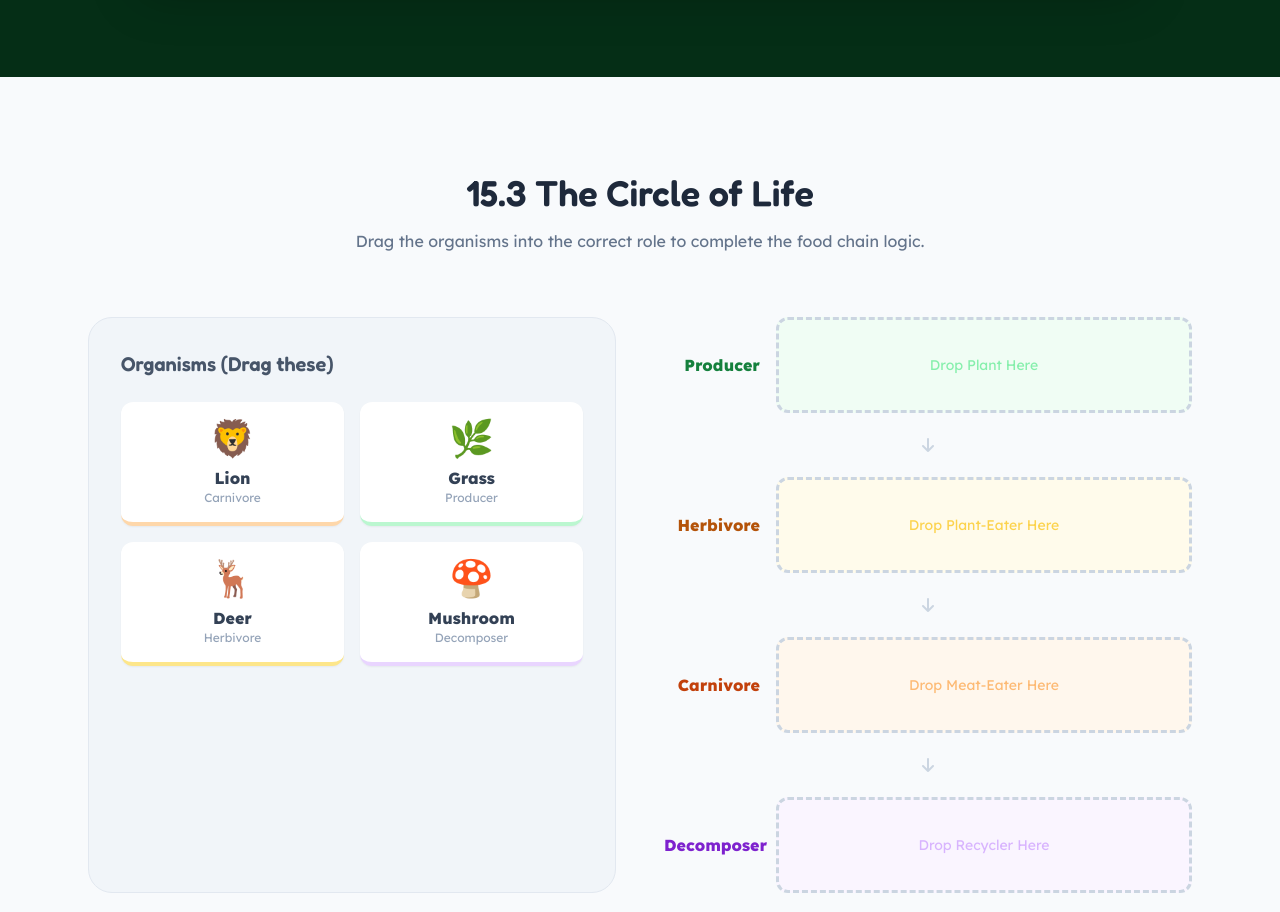
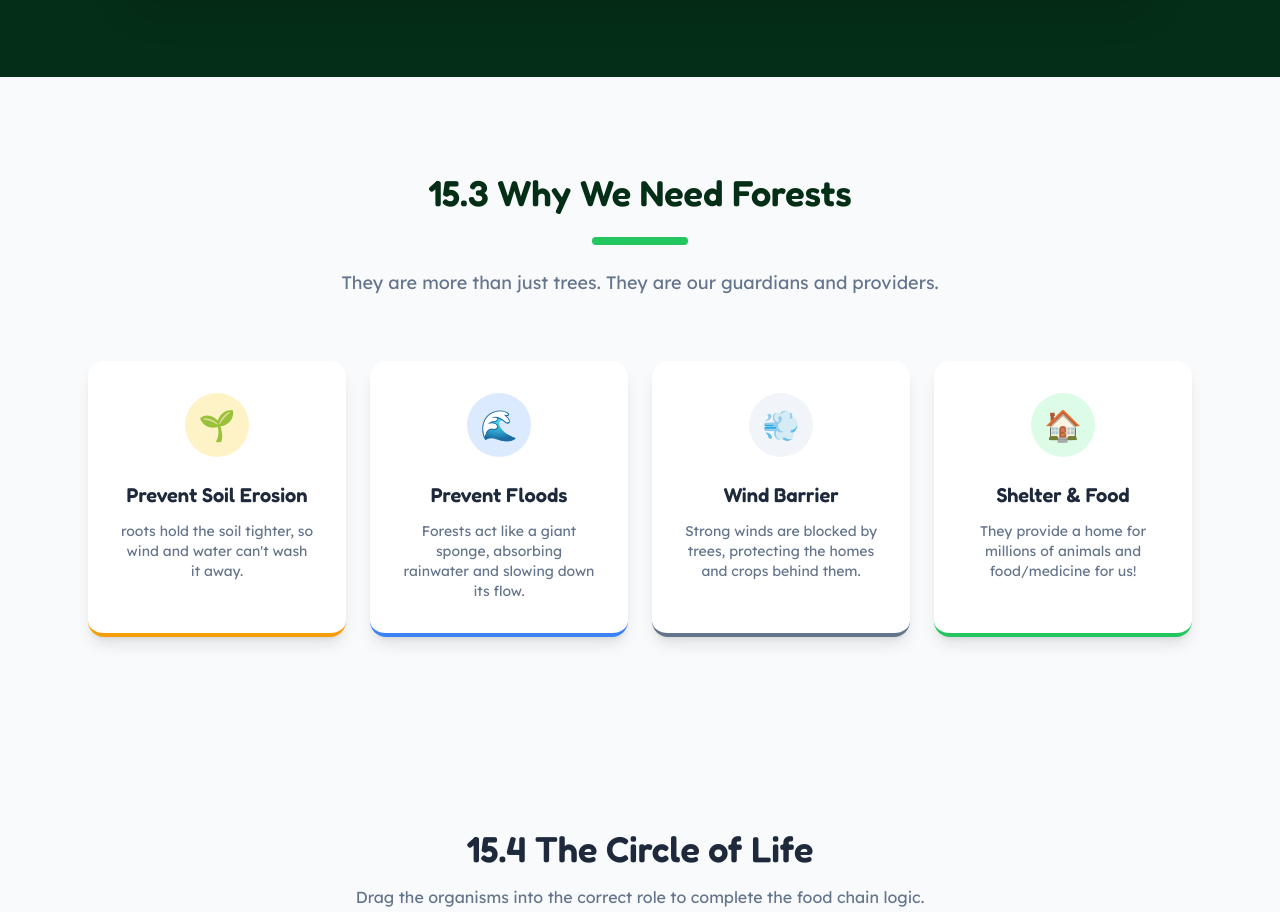
Before and after one commit to inatecoder/forest-explorer, a plain HTML site: page index.html in a window 1280 px wide. Shown: the part 2453-3365 px from the top of the page. Drawn offline with nearby package versions, Linux system fonts and the light colour scheme.

Commit message:
Fix logic for inner drag elements and added Importance of Forests section

```diff
--- a/index.html
+++ b/index.html
@@ -230,10 +230,62 @@
         </div>
     </section>
 
+    <!-- Importance of Forests -->
+    <section class="max-w-6xl mx-auto py-24 px-6">
+        <div class="text-center mb-16">
+            <h2 class="text-4xl font-bold mb-6 text-forest-dark">15.3 Why We Need Forests</h2>
+            <div class="h-2 w-24 bg-green-500 mx-auto rounded-full mb-6"></div>
+            <p class="text-slate-500 text-lg max-w-2xl mx-auto">They are more than just trees. They are our guardians
+                and providers.</p>
+        </div>
+
+        <div class="grid md:grid-cols-2 lg:grid-cols-4 gap-6">
+            <!-- Card 1: Soil Erosion -->
+            <div
+                class="bg-white p-8 rounded-2xl shadow-lg border-b-4 border-amber-500 hover:-translate-y-2 transition-transform duration-300">
+                <div class="bg-amber-100 w-16 h-16 rounded-full flex items-center justify-center text-3xl mb-6 mx-auto">
+                    🌱</div>
+                <h3 class="font-bold text-xl mb-3 text-center">Prevent Soil Erosion</h3>
+                <p class="text-sm text-slate-500 text-center"> roots hold the soil tighter, so wind and water can't wash
+                    it away.</p>
+            </div>
+
+            <!-- Card 2: Floods -->
+            <div
+                class="bg-white p-8 rounded-2xl shadow-lg border-b-4 border-blue-500 hover:-translate-y-2 transition-transform duration-300">
+                <div class="bg-blue-100 w-16 h-16 rounded-full flex items-center justify-center text-3xl mb-6 mx-auto">
+                    🌊</div>
+                <h3 class="font-bold text-xl mb-3 text-center">Prevent Floods</h3>
+                <p class="text-sm text-slate-500 text-center">Forests act like a giant sponge, absorbing rainwater and
+                    slowing down its flow.</p>
+            </div>
+
+            <!-- Card 3: Winds -->
+            <div
+                class="bg-white p-8 rounded-2xl shadow-lg border-b-4 border-slate-500 hover:-translate-y-2 transition-transform duration-300">
+                <div class="bg-slate-100 w-16 h-16 rounded-full flex items-center justify-center text-3xl mb-6 mx-auto">
+                    💨</div>
+                <h3 class="font-bold text-xl mb-3 text-center">Wind Barrier</h3>
+                <p class="text-sm text-slate-500 text-center">Strong winds are blocked by trees, protecting the homes
+                    and crops behind them.</p>
+            </div>
+
+            <!-- Card 4: Shelter -->
+            <div
+                class="bg-white p-8 rounded-2xl shadow-lg border-b-4 border-green-500 hover:-translate-y-2 transition-transform duration-300">
+                <div class="bg-green-100 w-16 h-16 rounded-full flex items-center justify-center text-3xl mb-6 mx-auto">
+                    🏠</div>
+                <h3 class="font-bold text-xl mb-3 text-center">Shelter & Food</h3>
+                <p class="text-sm text-slate-500 text-center">They provide a home for millions of animals and
+                    food/medicine for us!</p>
+            </div>
+        </div>
+    </section>
+
     <!-- Interactive Food Chain -->
-    <section id="quiz" class="max-w-6xl mx-auto py-24 px-6">
+    <section id="quiz" class="max-w-6xl mx-auto py-24 px-6 bg-slate-50">
         <div class="text-center mb-16">
-            <h2 class="text-4xl font-bold mb-4 text-slate-800">15.3 The Circle of Life</h2>
+            <h2 class="text-4xl font-bold mb-4 text-slate-800">15.4 The Circle of Life</h2>
             <p class="text-slate-500">Drag the organisms into the correct role to complete the food chain logic.</p>
         </div>
 
--- a/script.js
+++ b/script.js
@@ -192,8 +192,10 @@ function updateMeters() {
 
 // --- Drag and Drop Quiz Logic ---
 function drag(ev) {
-    ev.dataTransfer.setData("text", ev.target.id);
-    ev.target.classList.add('dragging');
+    // Ensure we get the draggable container even if a child is clicked
+    const item = ev.target.closest('.draggable-item');
+    ev.dataTransfer.setData("text", item.id);
+    item.classList.add('dragging');
 }
 
 function allowDrop(ev) {
@@ -211,8 +213,10 @@ function drop(ev) {
     zone.classList.remove('drag-over');
 
     const data = ev.dataTransfer.getData("text");
+    if (!data) return; // Guard against empty data
+
     const draggedElement = document.getElementById(data);
-    draggedElement.classList.remove('dragging');
+    if (draggedElement) draggedElement.classList.remove('dragging');
 
     // Logic Check
     const correctMap = {
```
